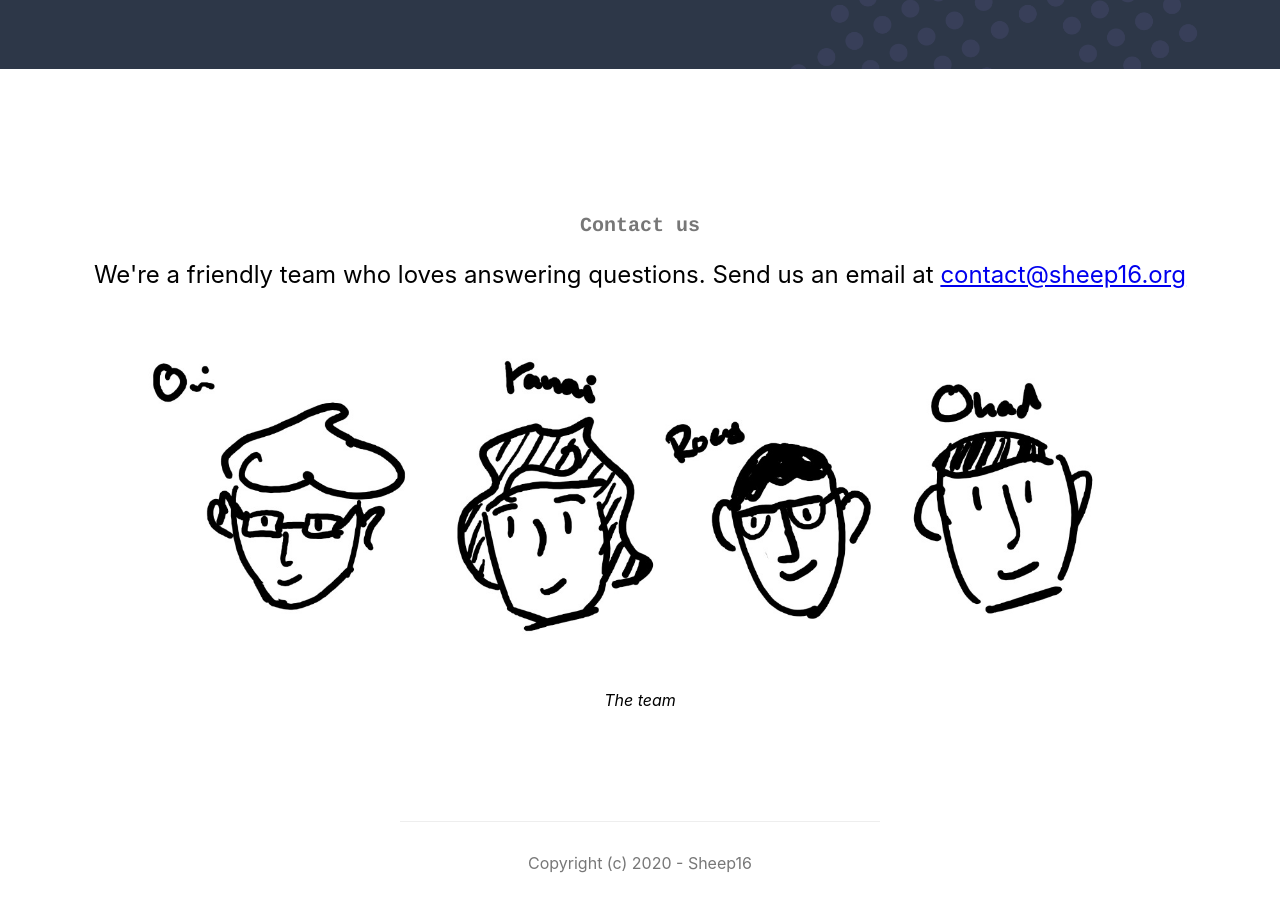
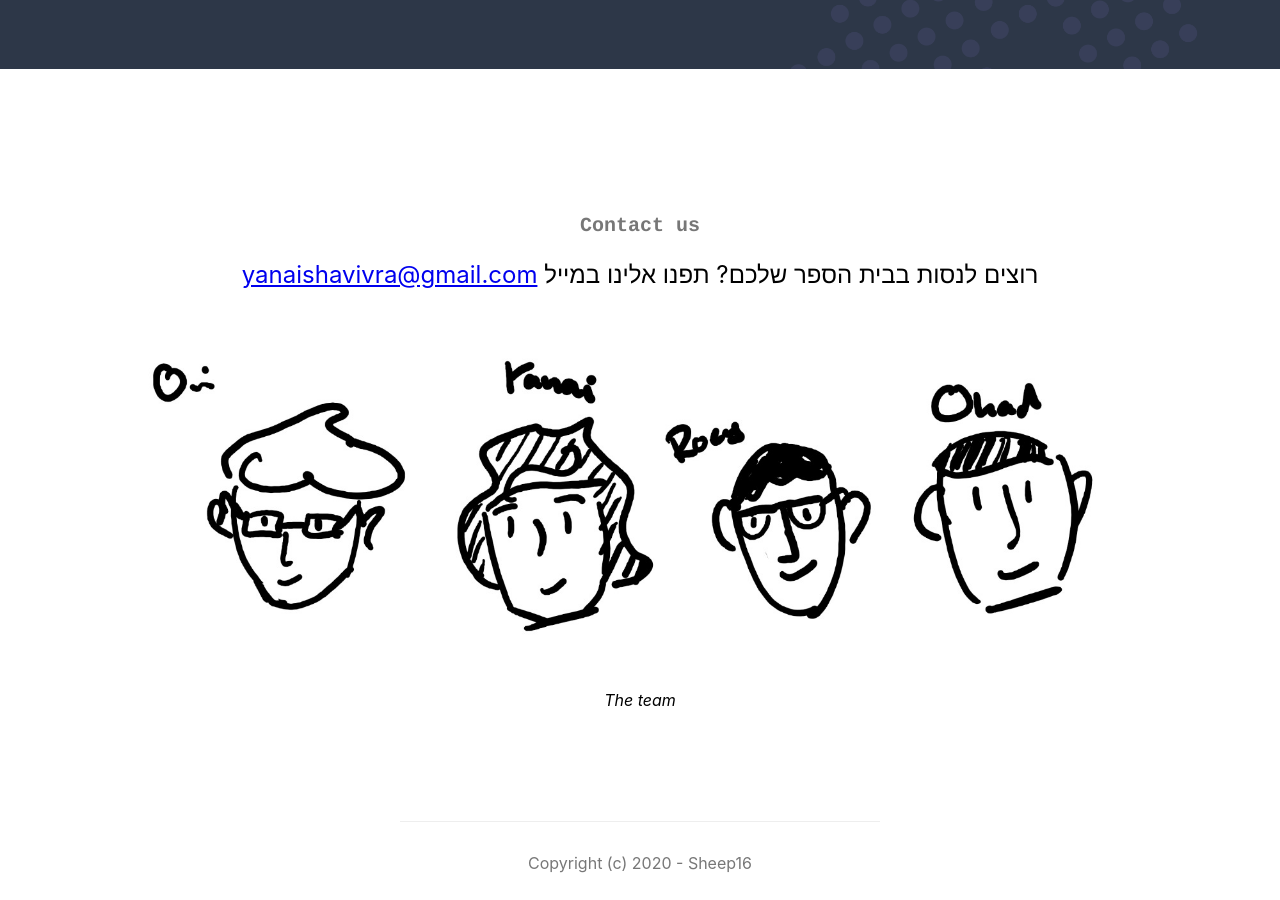
Before and after one commit to sheepsixteen/marketing, a Jekyll site: the page built from pages/index.html, in a window 1280 px wide and 900 px high, scrolled down 2435 px. Built offline with Jekyll 4.4.1, drawn with Linux system fonts in a browser that asks for light colours; nearby versions of some CDN libraries.

Commit message:
add mail

```diff
--- a/pages/index.html
+++ b/pages/index.html
@@ -59,8 +59,8 @@ permalink: /
 <section class="cta mb4 pa3 mt5 flex flex-column items-center pv5">
   <h2 class="f4 mb0 gray courier db">Contact us</h2>
   <p class="f3 tc">
-    We're a friendly team who loves answering questions. Send us an email at
-    <a href="mailto:contact@sheep16.org">contact@sheep16.org</a>
+    רוצים לנסות בבית הספר שלכם? תפנו אלינו במייל
+    <a href="mailto:yanaishavivra@gmail.com">yanaishavivra@gmail.com</a>
   </p>
   <div class="mw8">
     <img
```
